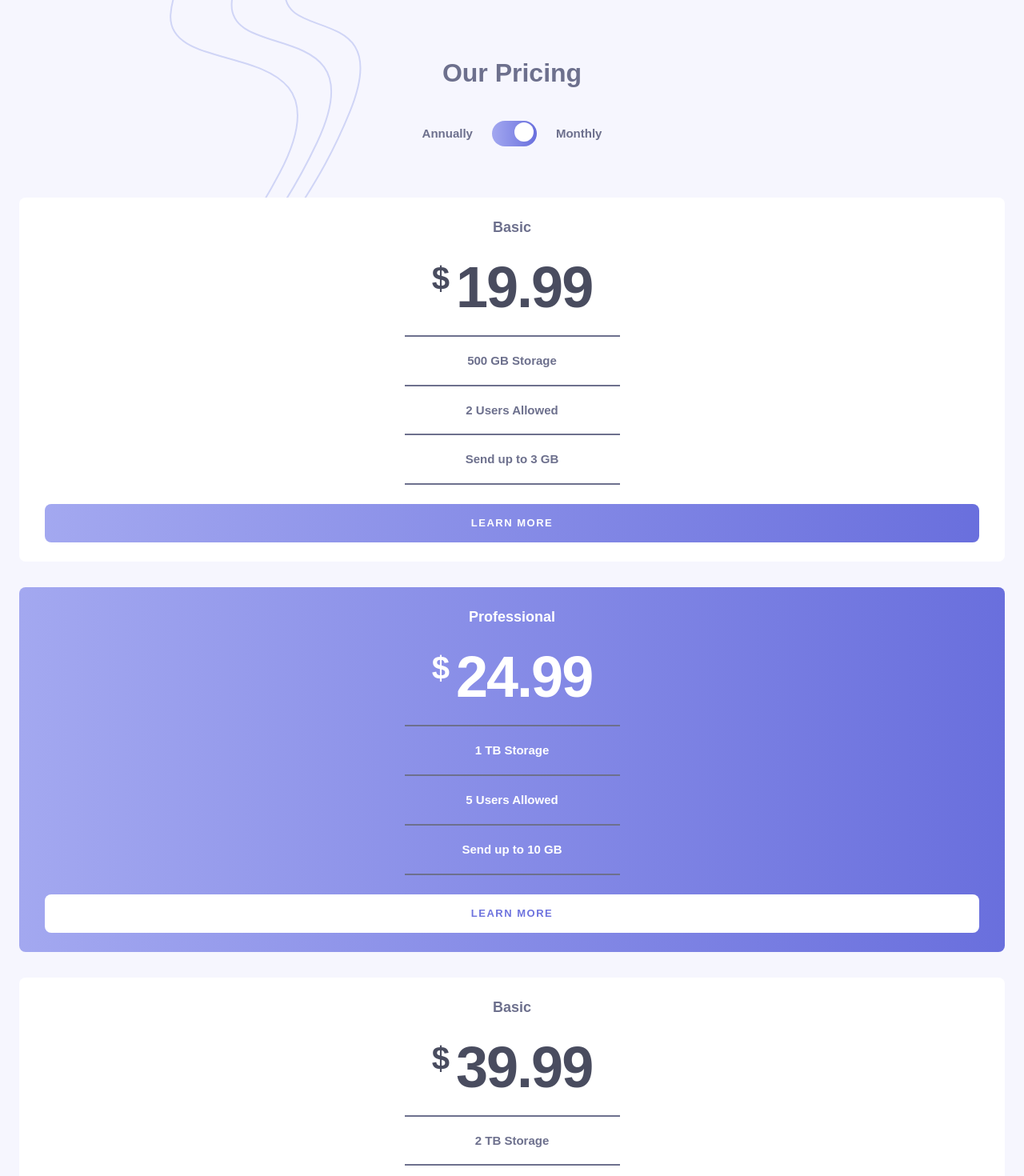
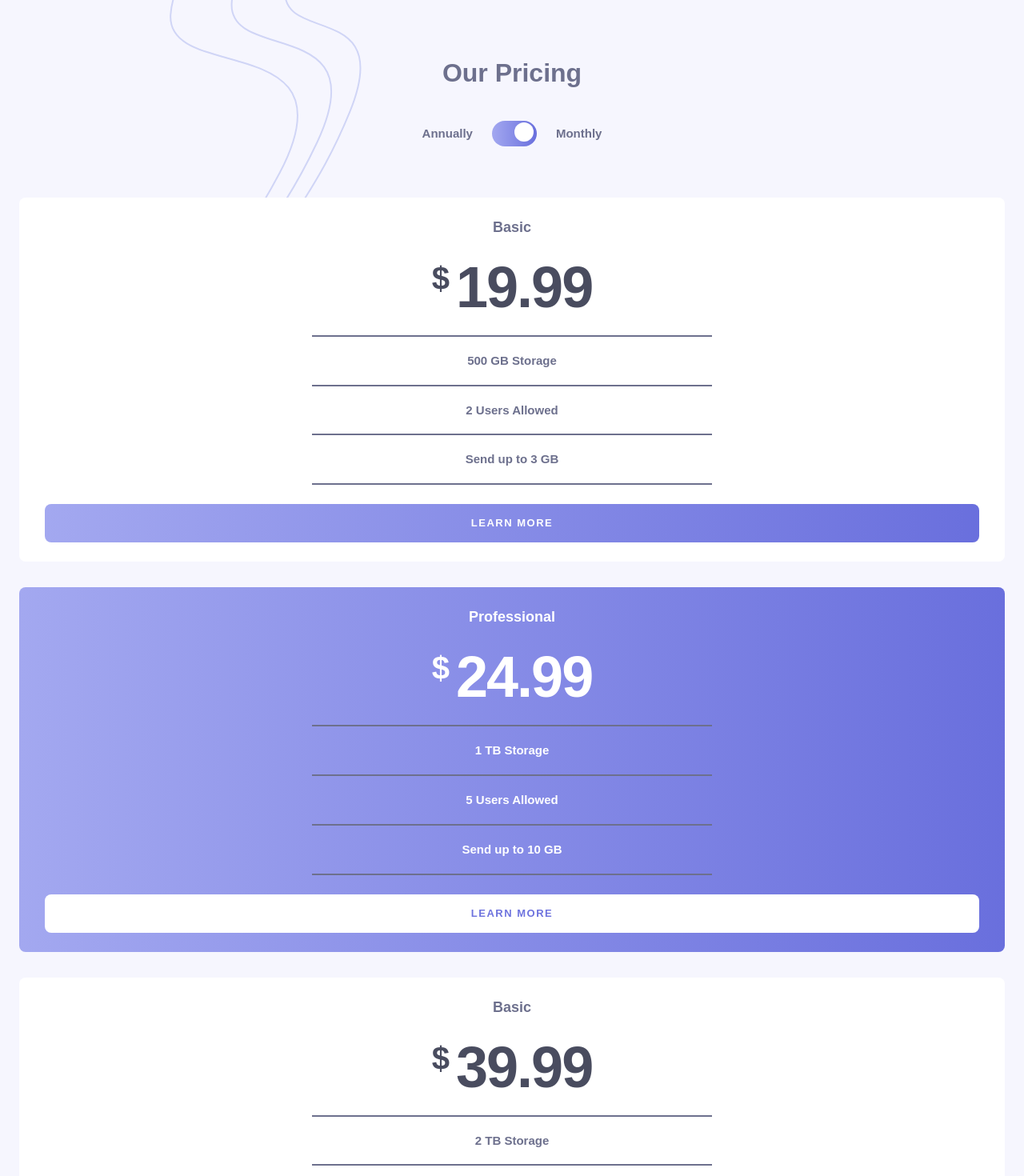
Before and after one commit to mayor-creator/pricing_component_app, a React (Vite) app: page / in a window 1280 px wide. Shown: the top 1470 px of the page at 80% size. Built offline with nearby package versions, Linux system fonts and the light colour scheme.

Commit message:
Add px to em conversion function and tablet breakpoints to plan components. Added tablet-specific breakpoints for BasicPlan, ProfessionalPlan, and MMasterPlan. Created utility function to convert px values to em for better accessibility and scalability.

```diff
--- a/src/component/BasicPlan.tsx
+++ b/src/component/BasicPlan.tsx
@@ -1,5 +1,6 @@
 import styled from "styled-components";
 import { typography } from "../styles/typography";
+import { convertPxToEm } from "../util/convertPxToEm";
 import { convertPxToRem } from "../util/convertPxToRem";
 
 const BasicPlan = styled.div`
@@ -54,6 +55,12 @@ const PlanStorageContainer = styled.div`
 const PlanStorageDivider = styled.hr`
   border: ${convertPxToRem(1)} solid var(--color-gray650);
   width: ${convertPxToRem(269)};
+
+  @media (min-width: ${convertPxToEm(768)}) and (max-width: ${convertPxToEm(
+      1439
+    )}) {
+    width: ${convertPxToRem(500)};
+  }
 `;
 
 const PlanStorageText = styled.p`
--- a/src/component/MasterPlan.tsx
+++ b/src/component/MasterPlan.tsx
@@ -1,5 +1,6 @@
 import styled from "styled-components";
 import { typography } from "../styles/typography";
+import { convertPxToEm } from "../util/convertPxToEm";
 import { convertPxToRem } from "../util/convertPxToRem";
 
 const MasterPlan = styled.div`
@@ -54,6 +55,12 @@ const PlanStorageContainer = styled.div`
 const PlanStorageDivider = styled.hr`
   border: ${convertPxToRem(1)} solid var(--color-gray650);
   width: ${convertPxToRem(269)};
+
+  @media (min-width: ${convertPxToEm(768)}) and (max-width: ${convertPxToEm(
+      1439
+    )}) {
+    width: ${convertPxToRem(500)};
+  }
 `;
 
 const PlanStorageText = styled.p`
--- a/src/component/ProfessionalPlan.tsx
+++ b/src/component/ProfessionalPlan.tsx
@@ -1,5 +1,6 @@
 import styled from "styled-components";
 import { typography } from "../styles/typography";
+import { convertPxToEm } from "../util/convertPxToEm";
 import { convertPxToRem } from "../util/convertPxToRem";
 
 const ProfessionalPlan = styled.div`
@@ -59,6 +60,12 @@ const PlanStorageContainer = styled.div`
 const PlanStorageDivider = styled.hr`
   border: ${convertPxToRem(1)} solid var(--color-gray650);
   width: ${convertPxToRem(269)};
+
+  @media (min-width: ${convertPxToEm(768)}) and (max-width: ${convertPxToEm(
+      1439
+    )}) {
+    width: ${convertPxToRem(500)};
+  }
 `;
 
 const PlanStorageText = styled.p`
--- /dev/null
+++ b/src/util/convertPxToEm.tsx
@@ -0,0 +1 @@
+export const convertPxToEm = (px: number): string => `${px / 16}em`;
```
